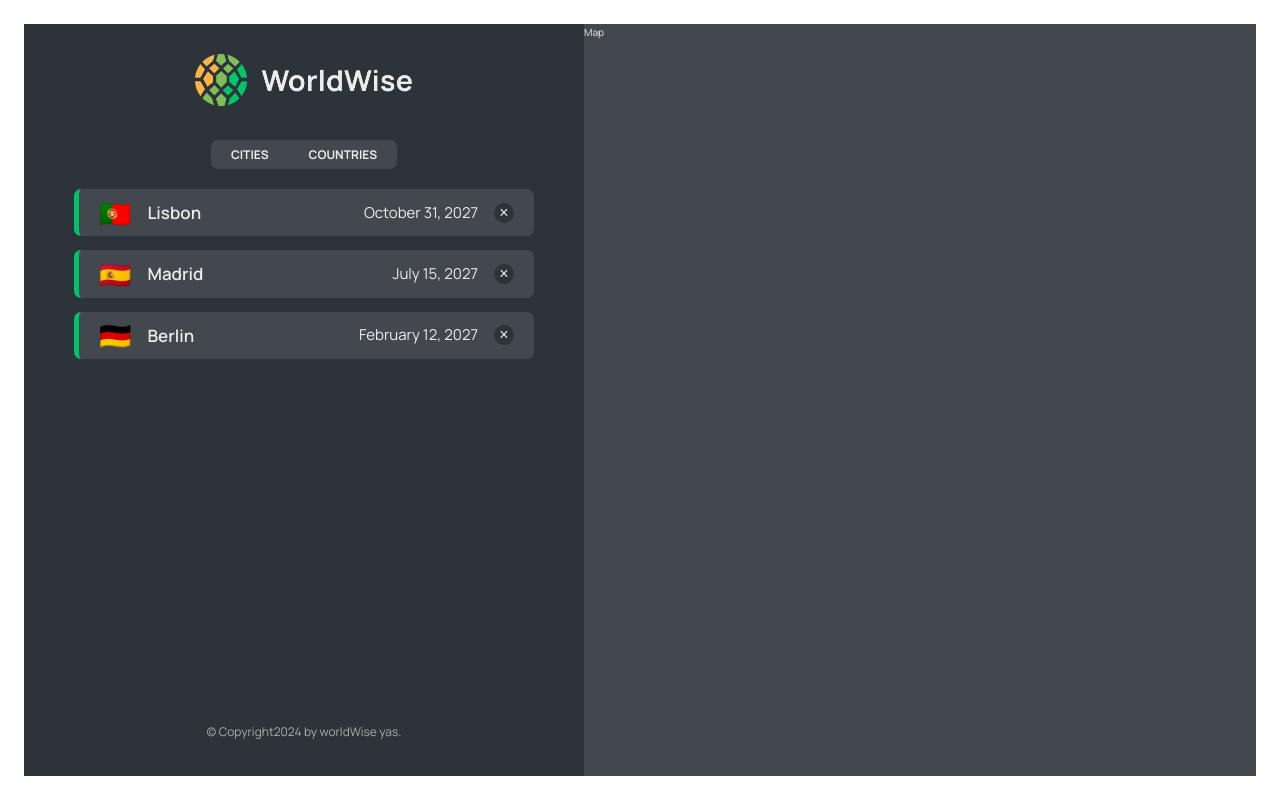
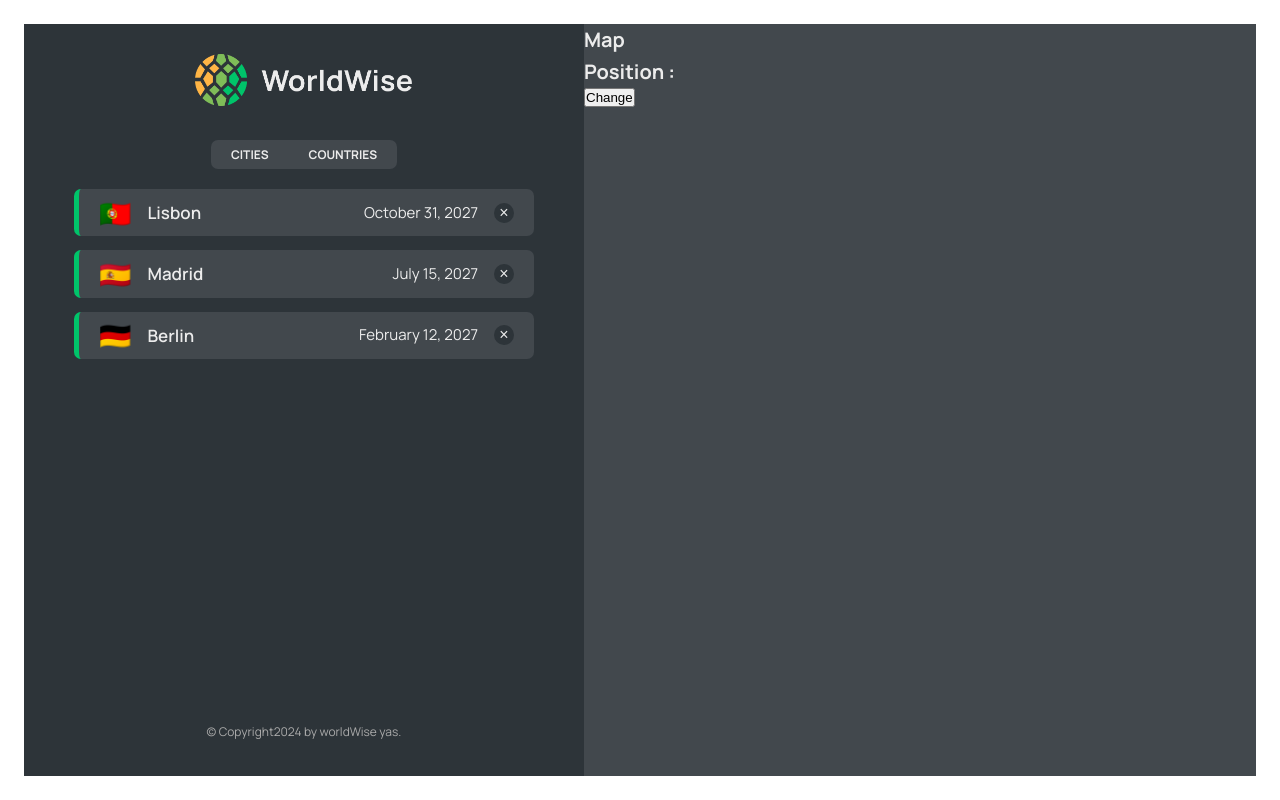
Before and after one commit to YasminMuntaserN/WorldWise, a React (Vite) app: page /app in a window 1280 px wide. Built offline with nearby package versions, Linux system fonts and the light colour scheme; data requests are answered from the project's data file.

Commit message:
refactor: edit the Map component

```diff
--- a/src/components/Map/Map.jsx
+++ b/src/components/Map/Map.jsx
@@ -1,10 +1,20 @@
 import styles from "./Map.module.css";
+import { useSearchParams } from 'react-router-dom';
+
 function Map() {
+const [searchParams, setSearchParams] = useSearchParams();
+const lat=searchParams.get("lat");
+const lng=searchParams.get("lng");
+
+
   return (
     <div className={styles.mapContainer}>
-      Map
+      <h1> Map</h1>
+      <h1> Position :{lat} {lng} </h1>
+      <button onClick={()=>setSearchParams({lat:20 ,lng:50})}>Change</button>
     </div>
   )
+
 }
 
 export default Map
```
